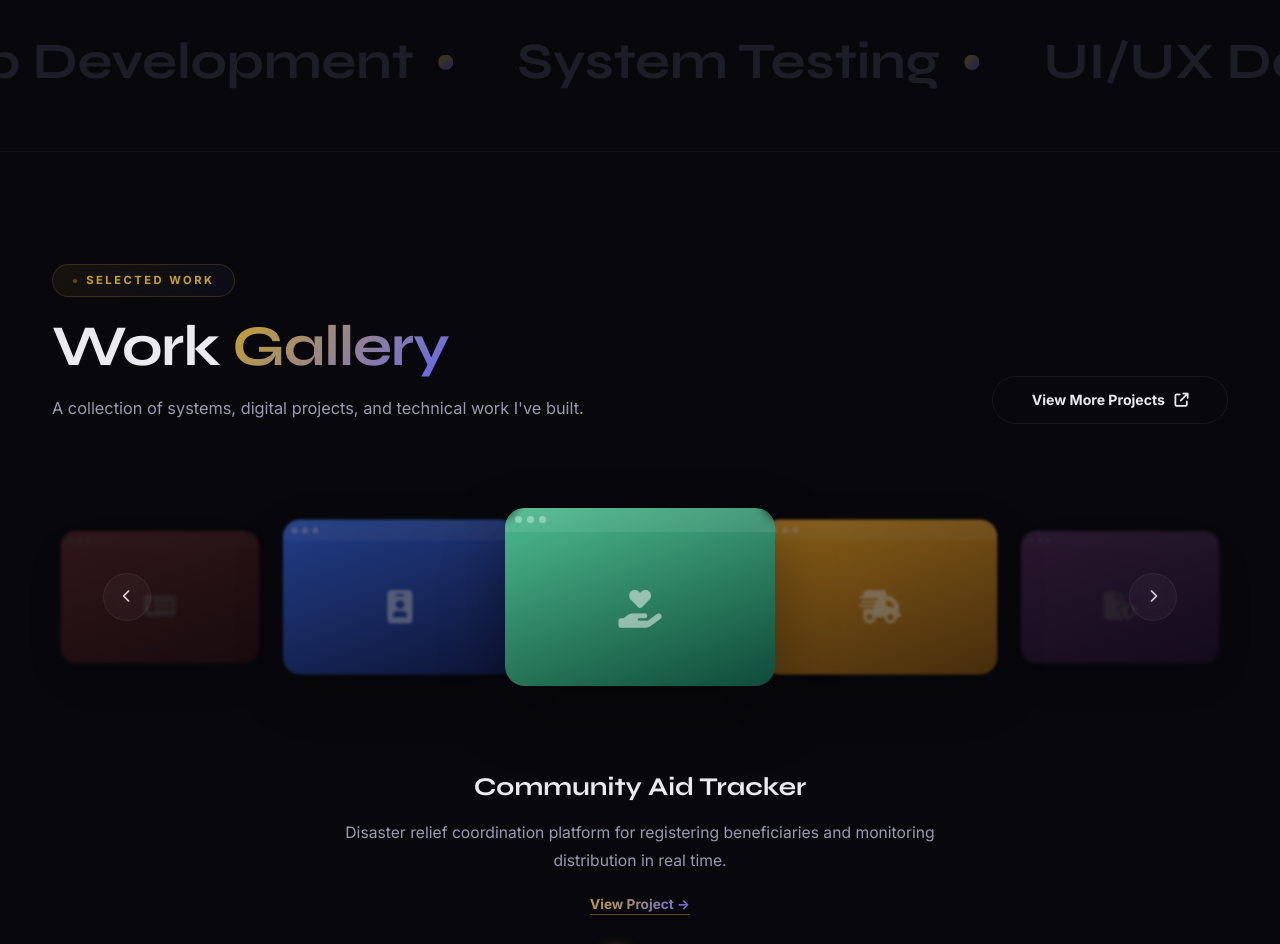
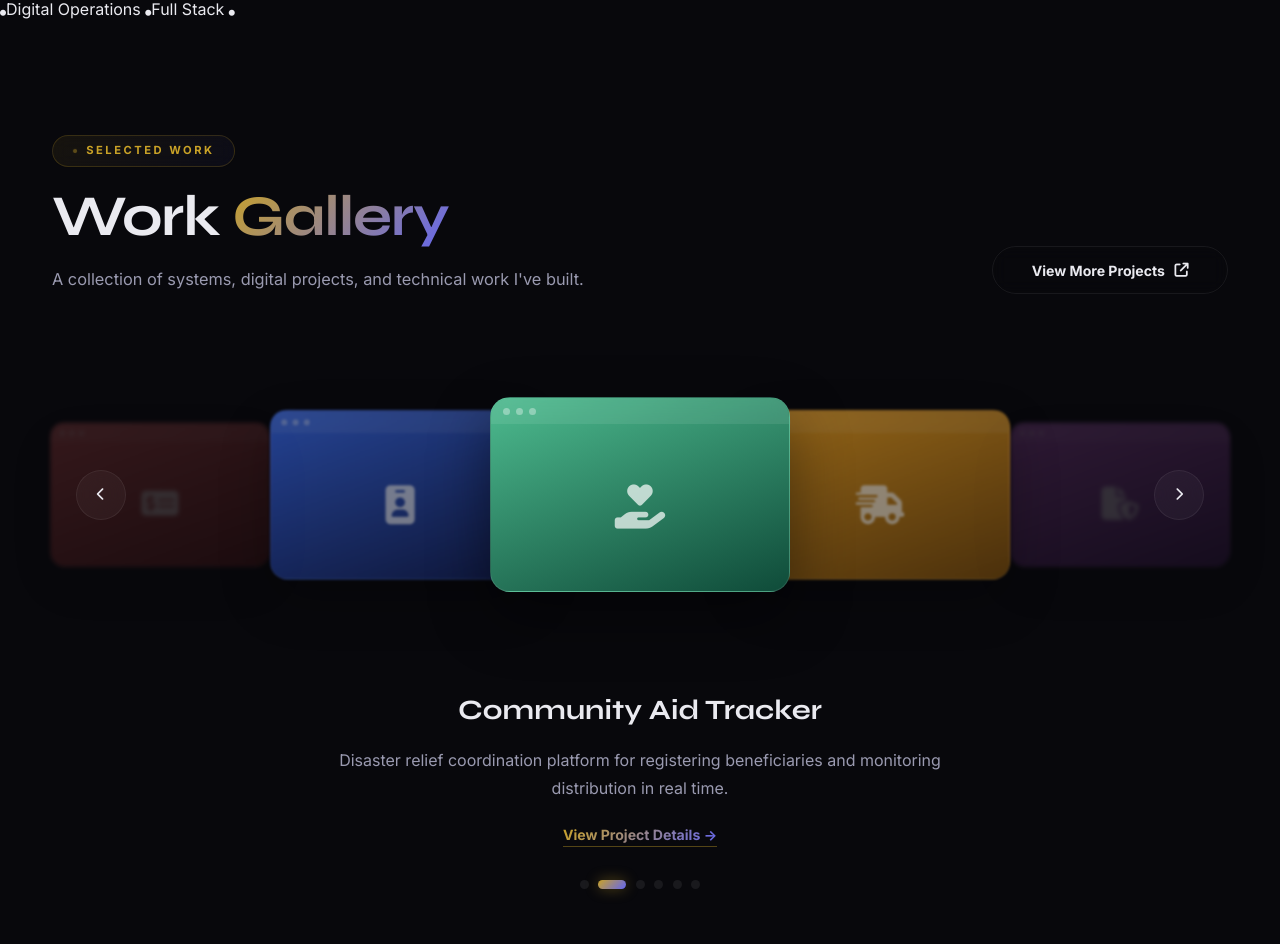
Before and after one commit to KevinQiendraSyahputra/portofolio-kevin-dev, a React (Vite) app: page / in a window 1280 px wide. Shown: the part 1280-2224 px from the top of the page. Built offline with nearby package versions, Linux system fonts and the light colour scheme.

Commit message:
updae an

```diff
--- a/src/components/Work.jsx
+++ b/src/components/Work.jsx
@@ -2,18 +2,65 @@ import { useState, useEffect, useRef, useCallback } from 'react';
 import { useReveal } from '../hooks/useReveal';
 
 const works = [
-  { title: 'Campus Attendance System', desc: "RFID-based attendance tracking with automated photo capture and email notifications for staff and administrators.", icon: 'fa-id-badge', from: '#3a6df0', to: '#132059' },
-  { title: 'Community Aid Tracker', desc: "Disaster relief coordination platform for registering beneficiaries and monitoring distribution in real time.", icon: 'fa-hand-holding-heart', from: '#4dbb8f', to: '#0f4b39' },
-  { title: 'Fleet Ops Dashboard', desc: "Terminal management system for monitoring driver attendance, routes, queues, and payments.", icon: 'fa-truck-fast', from: '#f5a623', to: '#7a4d0d' },
-  { title: 'DocuFlow', desc: "Document tracking system for organizing, archiving, and approving official records with cloud sync.", icon: 'fa-file-shield', from: '#c85fd6', to: '#4c2166' },
-  { title: 'StayEasy Rentals', desc: "Boarding house rental platform for managing listings, bookings, payments, and tenant reviews.", icon: 'fa-house-chimney', from: '#5aa7e8', to: '#1c3c6e' },
-  { title: 'PayTrack', desc: "Employee payroll management system handling compensation, deductions, and centralized reporting.", icon: 'fa-money-check-dollar', from: '#e85b5b', to: '#6e1f1f' }
+  {
+    title: 'Campus Attendance System',
+    desc: 'RFID-based attendance tracking with automated photo capture and email notifications for staff and administrators.',
+    icon: 'fa-id-badge',
+    from: '#3a6df0',
+    to: '#132059'
+  },
+  {
+    title: 'Community Aid Tracker',
+    desc: 'Disaster relief coordination platform for registering beneficiaries and monitoring distribution in real time.',
+    icon: 'fa-hand-holding-heart',
+    from: '#4dbb8f',
+    to: '#0f4b39'
+  },
+  {
+    title: 'Fleet Ops Dashboard',
+    desc: 'Terminal management system for monitoring driver attendance, routes, queues, and payments.',
+    icon: 'fa-truck-fast',
+    from: '#f5a623',
+    to: '#7a4d0d'
+  },
+  {
+    title: 'DocuFlow',
+    desc: 'Document tracking system for organizing, archiving, and approving official records with cloud sync.',
+    icon: 'fa-file-shield',
+    from: '#c85fd6',
+    to: '#4c2166'
+  },
+  {
+    title: 'StayEasy Rentals',
+    desc: 'Boarding house rental platform for managing listings, bookings, payments, and tenant reviews.',
+    icon: 'fa-house-chimney',
+    from: '#5aa7e8',
+    to: '#1c3c6e'
+  },
+  {
+    title: 'PayTrack',
+    desc: 'Employee payroll management system handling compensation, deductions, and centralized reporting.',
+    icon: 'fa-money-check-dollar',
+    from: '#e85b5b',
+    to: '#6e1f1f'
+  }
 ];
 
 function Work({ onOpenArchive }) {
   const { ref, isVisible } = useReveal({ threshold: 0.1 });
   const [activeWork, setActiveWork] = useState(0);
+  const [spacing, setSpacing] = useState(240);
   const touchStartRef = useRef(0);
+
+  // Responsif spacing coverflow
+  useEffect(() => {
+    const handleResize = () => {
+      setSpacing(window.innerWidth < 640 ? 155 : 240);
+    };
+    handleResize();
+    window.addEventListener('resize', handleResize);
+    return () => window.removeEventListener('resize', handleResize);
+  }, []);
 
   const nextWork = useCallback(() => {
     setActiveWork((prev) => (prev + 1) % works.length);
@@ -23,6 +70,7 @@ function Work({ onOpenArchive }) {
     setActiveWork((prev) => (prev - 1 + works.length) % works.length);
   }, []);
 
+  // Autoplay slider
   useEffect(() => {
     const timer = setInterval(nextWork, 5000);
     return () => clearInterval(timer);
@@ -49,8 +97,12 @@ function Work({ onOpenArchive }) {
         <div className={`work-head reveal ${isVisible ? 'visible' : ''}`}>
           <div>
             <span className="section-tag">Selected Work</span>
-            <h2 className="section-title">Work <span className="accent">Gallery</span></h2>
-            <p className="section-sub">A collection of systems, digital projects, and technical work I've built.</p>
+            <h2 className="section-title">
+              Work <span className="accent">Gallery</span>
+            </h2>
+            <p className="section-sub">
+              A collection of systems, digital projects, and technical work I've built.
+            </p>
           </div>
           <button className="btn-outline btn-magnetic" onClick={onOpenArchive}>
             <span>View More Projects</span> <i className="fa-solid fa-arrow-up-right-from-square"></i>
@@ -75,11 +127,10 @@ function Work({ onOpenArchive }) {
                 if (diff < -n / 2) diff += n;
                 const abs = Math.abs(diff);
 
-                const spacing = typeof window !== 'undefined' && window.innerWidth < 640 ? 155 : 240;
                 const transform = `translateX(${diff * spacing}px) scale(${1 - abs * 0.13}) rotateY(${diff * -4}deg)`;
-                const opacity = abs === 0 ? 1 : abs === 1 ? 0.55 : abs === 2 ? 0.18 : 0;
+                const opacity = abs === 0 ? 1 : abs === 1 ? 0.6 : abs === 2 ? 0.2 : 0;
                 const zIndex = 10 - abs;
-                const filter = abs === 0 ? 'none' : `blur(${abs * 1}px)`;
+                const filter = abs === 0 ? 'none' : `blur(${abs * 1.5}px)`;
                 const pointerEvents = abs <= 2 ? 'auto' : 'none';
 
                 return (
@@ -91,7 +142,9 @@ function Work({ onOpenArchive }) {
                   >
                     <div className="gallery-thumb" style={{ '--from': w.from, '--to': w.to }}>
                       <div className="thumb-bar">
-                        <span></span><span></span><span></span>
+                        <span></span>
+                        <span></span>
+                        <span></span>
                       </div>
                       <div className="thumb-body">
                         <i className={`fa-solid ${w.icon}`}></i>
@@ -111,8 +164,14 @@ function Work({ onOpenArchive }) {
         <div className="gallery-info">
           <h3>{current.title}</h3>
           <p>{current.desc}</p>
-          <a href="#work" onClick={(e) => { e.preventDefault(); onOpenArchive(); }}>
-            View Project →
+          <a
+            href="#work"
+            onClick={(e) => {
+              e.preventDefault();
+              onOpenArchive?.();
+            }}
+          >
+            View Project Details →
           </a>
         </div>
 
--- a/src/styles/global.css
+++ b/src/styles/global.css
@@ -382,18 +382,18 @@ section {
 
 .stagger-children > * { opacity: 0; transform: translateY(30px); transition: all 0.7s var(--transition-smooth); }
 .stagger-children.visible > * { opacity: 1; transform: translateY(0); }
-.stagger-children.visible > *:nth-child(1) { transition-delay: 0.05s; }
-.stagger-children.visible > *:nth-child(2) { transition-delay: 0.10s; }
-.stagger-children.visible > *:nth-child(3) { transition-delay: 0.15s; }
-.stagger-children.visible > *:nth-child(4) { transition-delay: 0.20s; }
-.stagger-children.visible > *:nth-child(5) { transition-delay: 0.25s; }
-.stagger-children.visible > *:nth-child(6) { transition-delay: 0.30s; }
-.stagger-children.visible > *:nth-child(7) { transition-delay: 0.35s; }
-.stagger-children.visible > *:nth-child(8) { transition-delay: 0.40s; }
-.stagger-children.visible > *:nth-child(9) { transition-delay: 0.45s; }
-.stagger-children.visible > *:nth-child(10) { transition-delay: 0.50s; }
-.stagger-children.visible > *:nth-child(11) { transition-delay: 0.55s; }
-.stagger-children.visible > *:nth-child(12) { transition-delay: 0.60s; }
+.stagger-children.visible > *:nth-child(1) { transition-delay: 0.04s; }
+.stagger-children.visible > *:nth-child(2) { transition-delay: 0.08s; }
+.stagger-children.visible > *:nth-child(3) { transition-delay: 0.12s; }
+.stagger-children.visible > *:nth-child(4) { transition-delay: 0.16s; }
+.stagger-children.visible > *:nth-child(5) { transition-delay: 0.20s; }
+.stagger-children.visible > *:nth-child(6) { transition-delay: 0.24s; }
+.stagger-children.visible > *:nth-child(7) { transition-delay: 0.28s; }
+.stagger-children.visible > *:nth-child(8) { transition-delay: 0.32s; }
+.stagger-children.visible > *:nth-child(9) { transition-delay: 0.36s; }
+.stagger-children.visible > *:nth-child(10) { transition-delay: 0.40s; }
+.stagger-children.visible > *:nth-child(11) { transition-delay: 0.44s; }
+.stagger-children.visible > *:nth-child(12) { transition-delay: 0.48s; }
 
 /* ===================================================================
    BUTTONS
@@ -673,7 +673,7 @@ section {
 .hamburger.active span:nth-child(3) { transform: rotate(-45deg) translate(5px, -5px); }
 
 /* ===================================================================
-   HERO (SMOOTH PARALLAX, TOP MARQUEE & LARGE STANDALONE CHARACTER)
+   HERO
 =================================================================== */
 .hero {
   min-height: 100vh;
@@ -987,56 +987,6 @@ section {
 }
 
 /* ===================================================================
-   SECTION DIVIDER & MARQUEE
-=================================================================== */
-.section-divider {
-  width: 100%;
-  height: 1px;
-  background: linear-gradient(90deg, transparent, var(--border), rgba(var(--accent-rgb), 0.2), var(--border), transparent);
-  margin: 0;
-}
-
-.marquee-section {
-  padding: 3rem 0;
-  overflow: hidden;
-  border-top: 1px solid var(--border-soft);
-  border-bottom: 1px solid var(--border-soft);
-  position: relative;
-  z-index: 1;
-}
-
-.marquee-track {
-  display: flex;
-  white-space: nowrap;
-  animation: marqueeScroll 30s linear infinite;
-}
-
-.marquee-track span {
-  font-family: 'Syne', sans-serif;
-  font-size: clamp(2rem, 4vw, 3.4rem);
-  font-weight: 700;
-  color: var(--text-faint);
-  padding: 0 2rem;
-  display: inline-flex;
-  align-items: center;
-  gap: 1.5rem;
-  opacity: 0.3;
-}
-
-.marquee-track span i {
-  font-size: 0.8em;
-  background: linear-gradient(135deg, var(--accent), var(--accent2));
-  -webkit-background-clip: text;
-  -webkit-text-fill-color: transparent;
-  background-clip: text;
-}
-
-@keyframes marqueeScroll {
-  from { transform: translateX(0); }
-  to { transform: translateX(-50%); }
-}
-
-/* ===================================================================
    WORK GALLERY (3D COVERFLOW)
 =================================================================== */
 .work-head {
@@ -1045,7 +995,7 @@ section {
   align-items: flex-end;
   gap: 2rem;
   flex-wrap: wrap;
-  margin-bottom: 3rem;
+  margin-bottom: 3.5rem;
 }
 
 .gallery-wrap {
@@ -1053,15 +1003,16 @@ section {
   display: flex;
   align-items: center;
   justify-content: center;
-  gap: 1.2rem;
+  gap: 1.5rem;
 }
 
 .gallery-viewport {
   position: relative;
-  height: 250px;
+  height: 290px;
   width: 100%;
-  max-width: 940px;
+  max-width: 980px;
   overflow: visible;
+  perspective: 1200px;
 }
 
 .gallery-track {
@@ -1074,36 +1025,41 @@ section {
 
 .gallery-item {
   position: absolute;
-  width: 270px;
-  cursor: none;
-  transition: transform 0.65s var(--transition-smooth), opacity 0.65s ease, filter 0.65s ease;
+  width: 300px;
+  cursor: pointer;
+  will-change: transform, opacity, filter;
+  transition: transform 0.65s cubic-bezier(0.16, 1, 0.3, 1),
+              opacity 0.65s ease,
+              filter 0.65s ease;
 }
 
 .gallery-thumb {
-  width: 270px;
-  height: 178px;
+  width: 300px;
+  height: 195px;
   border-radius: var(--radius-lg);
   overflow: hidden;
-  box-shadow: 0 24px 60px rgba(0, 0, 0, 0.35);
+  box-shadow: 0 24px 60px rgba(0, 0, 0, 0.45);
   display: flex;
   flex-direction: column;
   background: linear-gradient(160deg, var(--from), var(--to));
-  transition: box-shadow 0.4s ease;
+  border: 1px solid rgba(255, 255, 255, 0.1);
+  transition: box-shadow 0.4s ease, transform 0.4s ease;
 }
 
 .gallery-item:hover .gallery-thumb {
-  box-shadow: 0 24px 60px rgba(0, 0, 0, 0.5), 0 0 40px rgba(var(--accent-rgb), 0.15);
+  box-shadow: 0 30px 70px rgba(0, 0, 0, 0.6), 0 0 35px rgba(var(--accent-rgb), 0.2);
+  transform: translateY(-4px);
 }
 
 .thumb-bar {
-  height: 24px;
+  height: 26px;
   background: rgba(255, 255, 255, 0.08);
   display: flex;
   align-items: center;
-  gap: 5px;
-  padding: 0 10px;
+  gap: 6px;
+  padding: 0 12px;
   flex-shrink: 0;
-  backdrop-filter: blur(4px);
+  backdrop-filter: blur(6px);
 }
 
 .thumb-bar span {
@@ -1118,92 +1074,103 @@ section {
   display: flex;
   align-items: center;
   justify-content: center;
-  font-size: 2.4rem;
-  color: rgba(255, 255, 255, 0.5);
+  font-size: 2.8rem;
+  color: rgba(255, 255, 255, 0.7);
+  transition: transform 0.3s ease;
+}
+
+.gallery-item:hover .thumb-body {
+  transform: scale(1.08);
 }
 
 .gallery-arrow {
-  width: 48px;
-  height: 48px;
+  width: 50px;
+  height: 50px;
   border-radius: 50%;
   border: 1px solid var(--border);
   background: var(--surface-glass);
-  backdrop-filter: blur(8px);
+  backdrop-filter: blur(12px);
   color: var(--text);
   display: flex;
   align-items: center;
   justify-content: center;
-  cursor: none;
+  cursor: pointer;
   flex-shrink: 0;
   transition: all 0.3s ease;
-  z-index: 3;
+  z-index: 5;
 }
 
 .gallery-arrow:hover {
   border-color: var(--accent);
   color: var(--accent);
-  transform: scale(1.08);
+  transform: scale(1.1);
+  box-shadow: 0 8px 24px rgba(var(--accent-rgb), 0.25);
 }
 
 .gallery-info {
   text-align: center;
-  max-width: 640px;
-  margin: 2.8rem auto 0;
+  max-width: 660px;
+  margin: 3rem auto 0;
   transition: opacity 0.4s ease, transform 0.4s var(--transition-smooth);
 }
 
 .gallery-info h3 {
   font-family: 'Syne', sans-serif;
-  font-size: 1.6rem;
-  font-weight: 700;
-  margin-bottom: 0.7rem;
+  font-size: 1.75rem;
+  font-weight: 700;
+  margin-bottom: 0.8rem;
 }
 
 .gallery-info p {
   color: var(--text-dim);
-  font-size: 0.98rem;
+  font-size: 1rem;
   line-height: 1.8;
-  margin-bottom: 1rem;
+  margin-bottom: 1.2rem;
 }
 
 .gallery-info a {
-  font-size: 0.85rem;
+  font-size: 0.88rem;
   font-weight: 700;
   background: linear-gradient(135deg, var(--accent), var(--accent2));
   -webkit-background-clip: text;
   -webkit-text-fill-color: transparent;
   background-clip: text;
-  border-bottom: 1px solid rgba(var(--accent-rgb), 0.4);
-  padding-bottom: 2px;
+  border-bottom: 1.5px solid rgba(var(--accent-rgb), 0.4);
+  padding-bottom: 3px;
+  transition: border-color 0.3s ease;
+}
+
+.gallery-info a:hover {
+  border-bottom-color: var(--accent);
 }
 
 .gallery-dots {
   display: flex;
   justify-content: center;
-  gap: 0.5rem;
-  margin-top: 1.8rem;
+  gap: 0.6rem;
+  margin-top: 2rem;
 }
 
 .gallery-dots button {
-  width: 8px;
-  height: 8px;
+  width: 9px;
+  height: 9px;
   border-radius: 50%;
   border: none;
   background: var(--border);
-  cursor: none;
+  cursor: pointer;
   transition: all 0.4s var(--transition-smooth);
   padding: 0;
 }
 
 .gallery-dots button.active {
   background: linear-gradient(135deg, var(--accent), var(--accent2));
-  width: 24px;
-  border-radius: 4px;
-  box-shadow: 0 0 12px rgba(var(--accent-rgb), 0.3);
+  width: 28px;
+  border-radius: 5px;
+  box-shadow: 0 0 14px rgba(var(--accent-rgb), 0.4);
 }
 
 /* ===================================================================
-   SERVICES / CAPABILITIES (OPTIMIZED & ENLARGED TECH GRID)
+   SERVICES / CAPABILITIES
 =================================================================== */
 .services-grid {
   display: grid;
@@ -1212,7 +1179,6 @@ section {
   align-items: start;
 }
 
-/* Ukuran Tech Grid diperluas */
 .tech-grid {
   display: grid;
   grid-template-columns: repeat(4, 1fr);
@@ -1221,7 +1187,6 @@ section {
   max-width: 410px;
 }
 
-/* Tech Icon Box: Ukuran diperbesar & Hover instan 0ms delay */
 .tech-icon {
   aspect-ratio: 1;
   border-radius: var(--radius-md);
@@ -1248,7 +1213,6 @@ section {
   transition: transform 0.22s cubic-bezier(0.34, 1.56, 0.64, 1);
 }
 
-/* Instant Hover State dengan Warna Brand */
 .tech-icon:hover {
   transition-delay: 0s !important;
   transform: translateY(-8px) scale(1.08) !important;
@@ -2033,7 +1997,7 @@ section {
   position: sticky;
   top: 0;
   z-index: 5;
-  padding: 1rem 0;
+  padding: 1.2rem 0;
   background: var(--navbar-bg-scrolled);
   backdrop-filter: blur(20px);
   border-bottom: 1px solid var(--border-soft);
@@ -2057,7 +2021,7 @@ section {
   border: 1px solid var(--border);
   padding: 0.5rem 1rem;
   border-radius: 50px;
-  cursor: none;
+  cursor: pointer;
   transition: all 0.3s ease;
 }
 
@@ -2074,12 +2038,12 @@ section {
 .archive-tabs button {
   background: none;
   border: none;
-  font-size: 0.8rem;
+  font-size: 0.85rem;
   font-weight: 700;
   letter-spacing: 0.5px;
   text-transform: uppercase;
   color: var(--text-dim);
-  cursor: none;
+  cursor: pointer;
   padding-bottom: 6px;
   border-bottom: 2px solid transparent;
   transition: all 0.3s ease;
@@ -2118,32 +2082,32 @@ section {
 }
 
 .tech-row:hover {
-  transform: translateX(4px);
+  transform: translateX(6px);
 }
 
 .tech-row .idx {
   font-family: 'Syne', sans-serif;
-  font-size: 0.82rem;
+  font-size: 0.85rem;
   color: var(--text-faint);
   padding-top: 0.2rem;
 }
 
 .tech-row h4 {
-  font-size: 1.05rem;
+  font-size: 1.15rem;
   font-weight: 700;
   margin-bottom: 0.4rem;
 }
 
 .tech-row p {
-  font-size: 0.88rem;
+  font-size: 0.92rem;
   color: var(--text-dim);
   line-height: 1.7;
-  margin-bottom: 0.7rem;
-  max-width: 640px;
+  margin-bottom: 0.8rem;
+  max-width: 680px;
 }
 
 .tech-row .stack-label {
-  font-size: 0.64rem;
+  font-size: 0.65rem;
   font-weight: 700;
   letter-spacing: 1px;
   text-transform: uppercase;
@@ -2161,8 +2125,8 @@ section {
 }
 
 .tech-row .stack-icons span {
-  width: 28px;
-  height: 28px;
+  width: 32px;
+  height: 32px;
   border-radius: 8px;
   background: var(--surface-glass);
   border: 1px solid var(--border);
@@ -2170,12 +2134,12 @@ section {
   display: flex;
   align-items: center;
   justify-content: center;
-  font-size: 0.72rem;
+  font-size: 0.82rem;
 }
 
 .tech-row a.ext-link {
   color: var(--text-faint);
-  font-size: 0.9rem;
+  font-size: 0.95rem;
   padding-top: 0.3rem;
   display: inline-block;
   transition: color 0.3s ease;
@@ -2200,21 +2164,21 @@ section {
 
 .digital-card:hover {
   transform: translateY(-8px);
-  border-color: rgba(var(--accent-rgb), 0.2);
-  box-shadow: 0 24px 60px rgba(0, 0, 0, 0.15);
+  border-color: rgba(var(--accent-rgb), 0.25);
+  box-shadow: 0 24px 60px rgba(0, 0, 0, 0.25);
 }
 
 .mock-grid {
   display: grid;
   grid-template-columns: repeat(5, 1fr);
-  gap: 4px;
-  padding: 1rem;
+  gap: 5px;
+  padding: 1.2rem;
   background: var(--bg-alt);
 }
 
 .mock-grid div {
   aspect-ratio: 1;
-  border-radius: 4px;
+  border-radius: 6px;
   transition: transform 0.3s ease;
 }
 
@@ -2223,7 +2187,7 @@ section {
 }
 
 .digital-card .dc-body {
-  padding: 1.5rem 1.6rem;
+  padding: 1.6rem 1.8rem;
 }
 
 .digital-card .dc-body .num {
@@ -2234,13 +2198,13 @@ section {
 }
 
 .digital-card h4 {
-  font-size: 1.05rem;
+  font-size: 1.15rem;
   font-weight: 700;
   margin: 0.5rem 0 0.4rem;
 }
 
 .digital-card p {
-  font-size: 0.86rem;
+  font-size: 0.9rem;
   color: var(--text-dimmer);
   line-height: 1.7;
 }
@@ -2272,7 +2236,7 @@ section {
   color: #fff;
   border: none;
   font-size: 1.2rem;
-  cursor: none;
+  cursor: pointer;
   display: flex;
   align-items: center;
   justify-content: center;
@@ -2319,7 +2283,7 @@ section {
 
 .contact-panel-head strong { font-size: 0.95rem; }
 .contact-panel-head span { display: block; font-size: 0.7rem; color: var(--text-faint); margin-top: 2px; }
-.contact-panel-head button { background: none; border: none; color: var(--text-faint); font-size: 1rem; cursor: none; }
+.contact-panel-head button { background: none; border: none; color: var(--text-faint); font-size: 1rem; cursor: pointer; }
 
 .contact-panel form {
   display: flex;
@@ -2354,7 +2318,7 @@ section {
   padding: 0.75rem;
   font-weight: 700;
   font-size: 0.85rem;
-  cursor: none;
+  cursor: pointer;
   display: flex;
   align-items: center;
   justify-content: center;
@@ -2382,7 +2346,7 @@ section {
   display: flex;
   align-items: center;
   justify-content: center;
-  cursor: none;
+  cursor: pointer;
   opacity: 0;
   visibility: hidden;
   transform: translateY(10px);
@@ -2506,12 +2470,18 @@ section {
   .hero-visual-standalone { min-height: 300px; margin-bottom: 1rem; }
   .hero-marquee-track .marquee-item { font-size: 2.2rem; gap: 1.2rem; }
   .hero-top-marquee { top: 5%; }
-  .gallery-item, .gallery-thumb { width: 200px; }
-  .gallery-thumb { height: 132px; }
-  .gallery-viewport { height: 180px; }
+
+  .gallery-viewport { height: 230px; }
+  .gallery-item, .gallery-thumb { width: 220px; }
+  .gallery-thumb { height: 145px; }
+  .thumb-body { font-size: 2rem; }
+  .gallery-arrow { width: 40px; height: 40px; }
+
   .tech-grid { grid-template-columns: repeat(4, 1fr); max-width: 100%; }
   .tech-icon { font-size: 1.8rem; }
   .tech-icon i { font-size: 1.8rem; }
+  .digital-grid { grid-template-columns: 1fr; }
+
   .fab-launcher, .contact-panel { right: 1.2rem; }
   .scroll-top { left: 1.2rem; }
 }
```
Also changed, not shown: src/components/ArchiveModal.jsx (+79 -17 lines).
